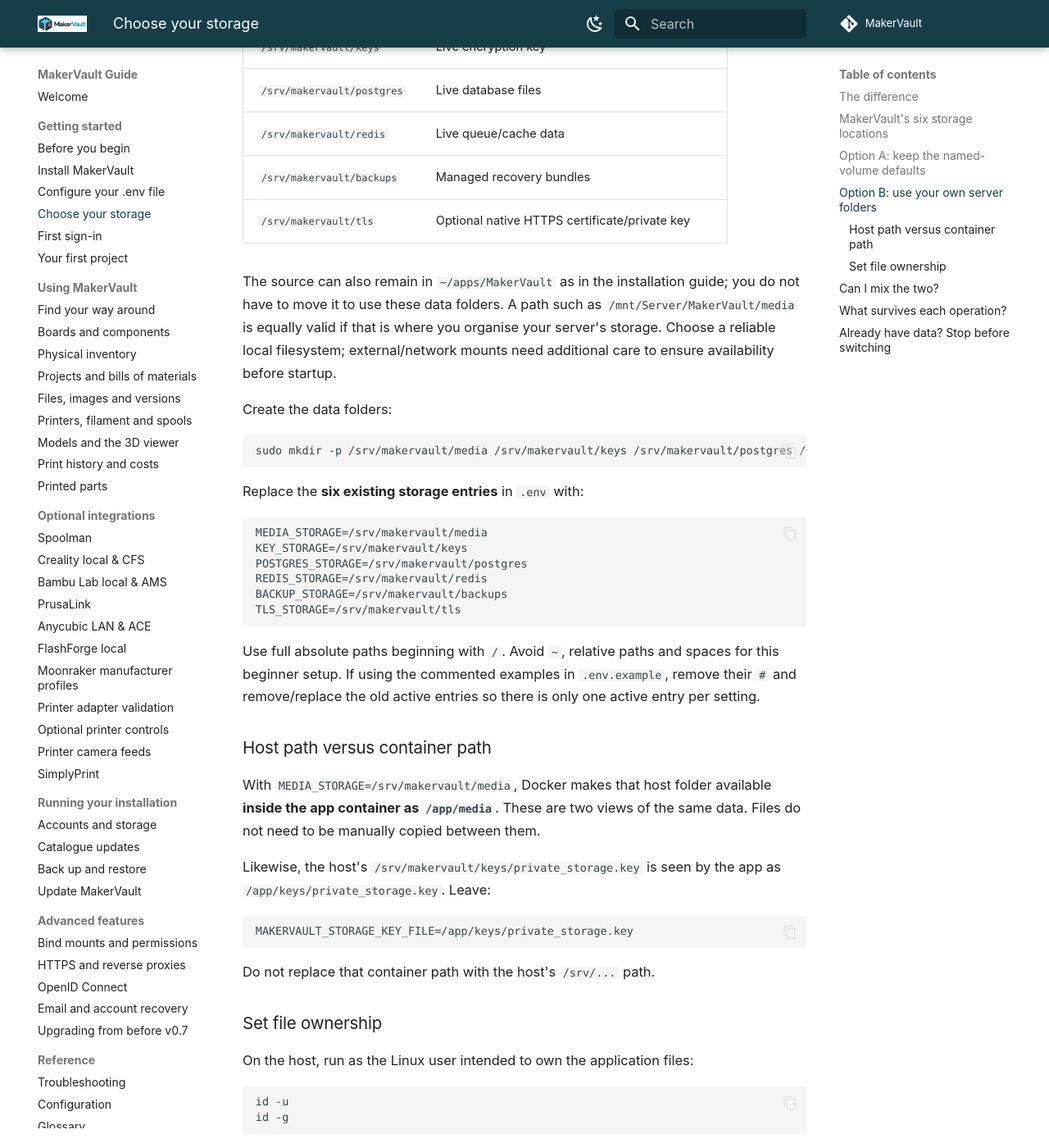
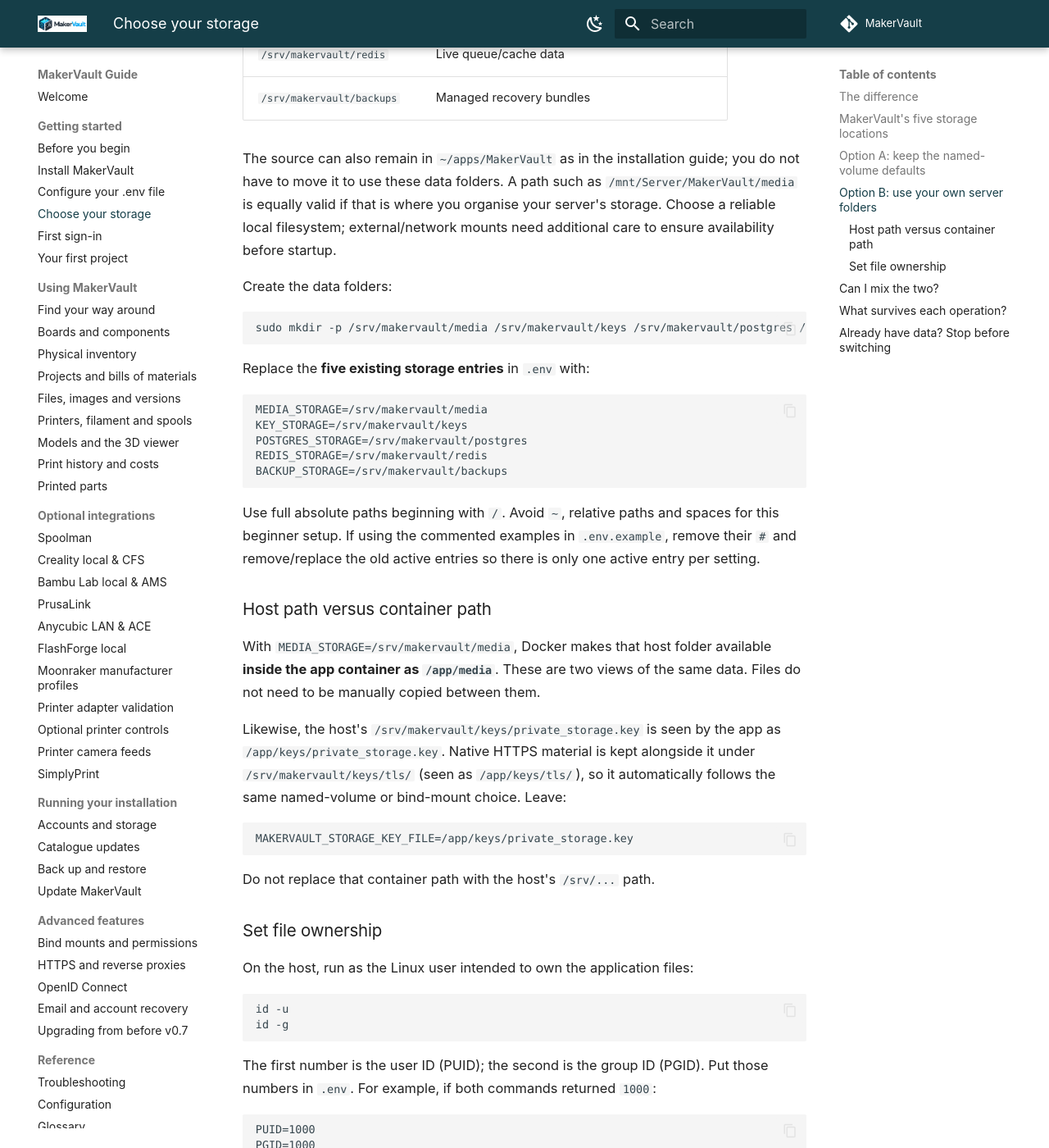
Before and after one commit to gavrd7/MakerVault, an MkDocs documentation site: the page built from docs/guide/getting-started/storage.md, in a window 1280 px wide and 1400 px high, scrolled down 2940 px. Shown: the whole window at 82% size. Built offline with MkDocs 1.6.1 and Material for MkDocs 9.7.7, drawn with Linux system fonts in a browser that asks for light colours; comment, search, counter and statistics services are not loaded; some of the changed text lies outside the part shown.

Commit message:
Document TLS as part of key storage

````diff
--- a/docs/guide/getting-started/storage.md
+++ b/docs/guide/getting-started/storage.md
@@ -22,7 +22,7 @@
 
 Docker's [volumes guide](https://docs.docker.com/engine/storage/volumes/) and [bind mounts guide](https://docs.docker.com/engine/storage/bind-mounts/) describe the underlying storage options.
 
-## MakerVault's six storage locations
+## MakerVault's five storage locations
 
 | `.env` setting | What it stores | Path seen inside the container |
 | --- | --- | --- |
@@ -31,7 +31,6 @@
 | `POSTGRES_STORAGE` | Database records, accounts and settings | `/var/lib/postgresql` |
 | `REDIS_STORAGE` | Background queue/cache state | `/data` |
 | `BACKUP_STORAGE` | Managed `.mvbackup` recovery bundles and validation metadata | `/app/backups` |
-| `TLS_STORAGE` | Optional native HTTPS certificate/private key | `/app/tls` |
 
 Your source folder, containing `compose.yaml` and `.env`, is separate. Keeping a copy of the source folder alone does not back up these persistent data locations.
 
@@ -45,7 +44,6 @@
 POSTGRES_STORAGE=makervault_postgres
 REDIS_STORAGE=makervault_redis
 BACKUP_STORAGE=makervault_backups
-TLS_STORAGE=makervault_tls
 ```
 
 You do not need to make directories named `makervault_media` beside your Compose file. Compose creates its declared named volumes when you start the stack. Their actual Docker names may include the project-name prefix.
@@ -66,17 +64,16 @@
 | `/srv/makervault/postgres` | Live database files |
 | `/srv/makervault/redis` | Live queue/cache data |
 | `/srv/makervault/backups` | Managed recovery bundles |
-| `/srv/makervault/tls` | Optional native HTTPS certificate/private key |
 
 The source can also remain in `~/apps/MakerVault` as in the installation guide; you do not have to move it to use these data folders. A path such as `/mnt/Server/MakerVault/media` is equally valid if that is where you organise your server's storage. Choose a reliable local filesystem; external/network mounts need additional care to ensure availability before startup.
 
 Create the data folders:
 
 ```bash
-sudo mkdir -p /srv/makervault/media /srv/makervault/keys /srv/makervault/postgres /srv/makervault/redis /srv/makervault/backups /srv/makervault/tls
+sudo mkdir -p /srv/makervault/media /srv/makervault/keys /srv/makervault/postgres /srv/makervault/redis /srv/makervault/backups
 ```
 
-Replace the **six existing storage entries** in `.env` with:
+Replace the **five existing storage entries** in `.env` with:
 
 ```dotenv
 MEDIA_STORAGE=/srv/makervault/media
@@ -84,7 +81,6 @@
 POSTGRES_STORAGE=/srv/makervault/postgres
 REDIS_STORAGE=/srv/makervault/redis
 BACKUP_STORAGE=/srv/makervault/backups
-TLS_STORAGE=/srv/makervault/tls
 ```
 
 Use full absolute paths beginning with `/`. Avoid `~`, relative paths and spaces for this beginner setup. If using the commented examples in `.env.example`, remove their `#` and remove/replace the old active entries so there is only one active entry per setting.
@@ -93,7 +89,7 @@
 
 With `MEDIA_STORAGE=/srv/makervault/media`, Docker makes that host folder available **inside the app container as `/app/media`**. These are two views of the same data. Files do not need to be manually copied between them.
 
-Likewise, the host's `/srv/makervault/keys/private_storage.key` is seen by the app as `/app/keys/private_storage.key`. Leave:
+Likewise, the host's `/srv/makervault/keys/private_storage.key` is seen by the app as `/app/keys/private_storage.key`. Native HTTPS material is kept alongside it under `/srv/makervault/keys/tls/` (seen as `/app/keys/tls/`), so it automatically follows the same named-volume or bind-mount choice. Leave:
 
 ```dotenv
 MAKERVAULT_STORAGE_KEY_FILE=/app/keys/private_storage.key
````
